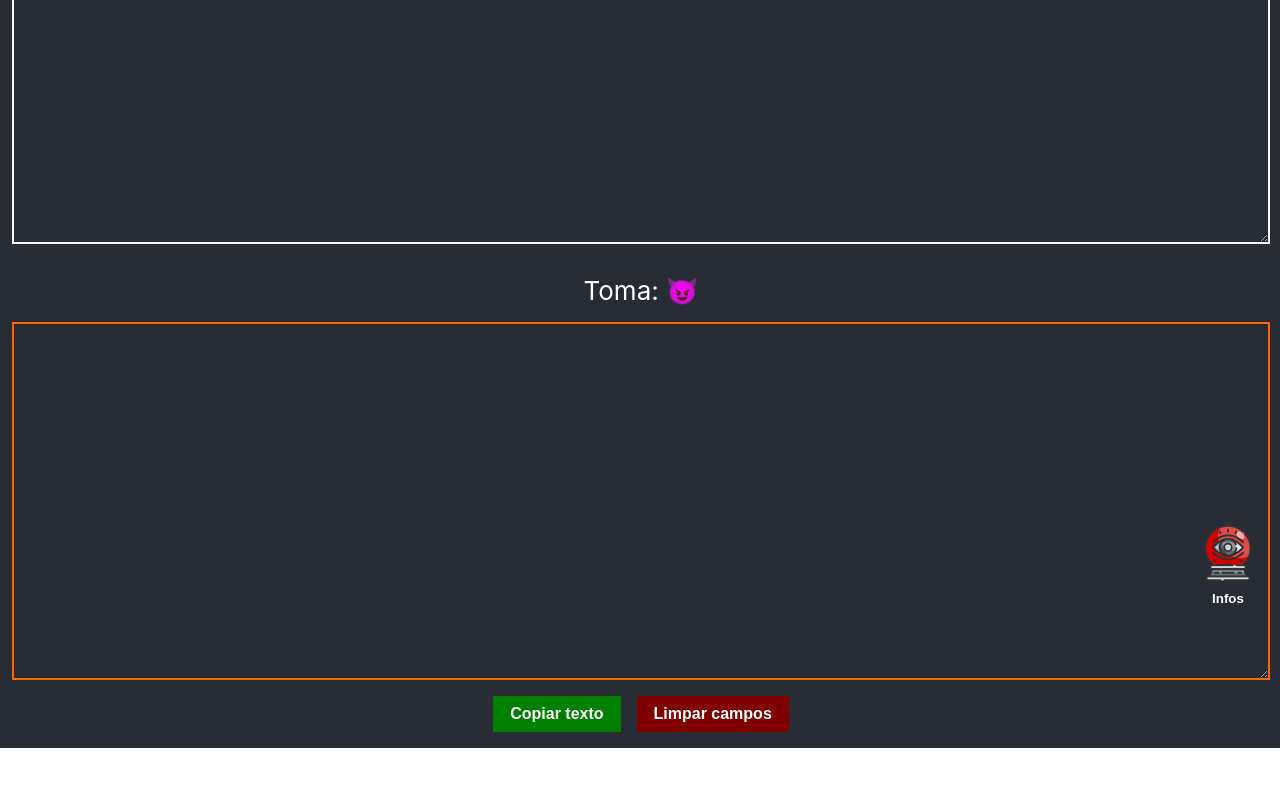
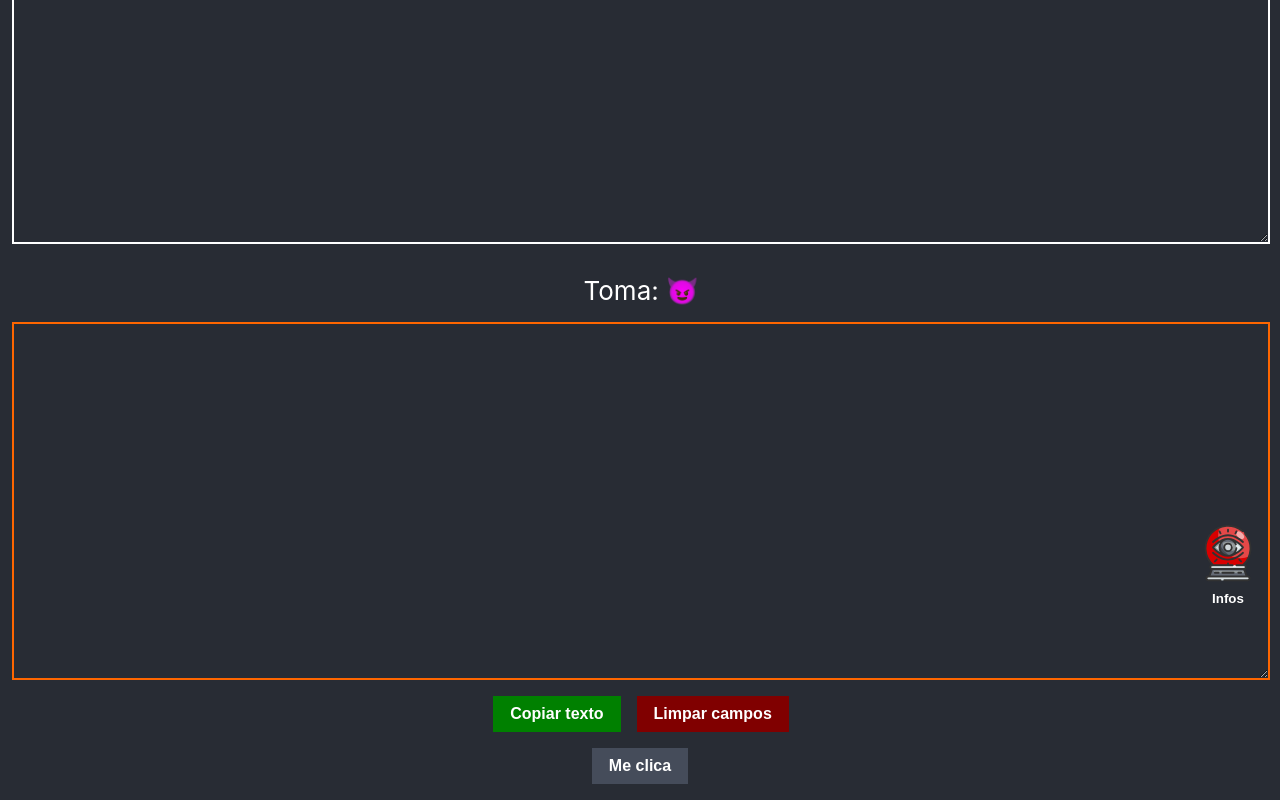
Before and after one commit to murilodpl/gordog-script, a React (Vite) app: page / in a window 1280 px wide. Shown: the part 177-977 px from the top of the page. Before the commit the page ends 925 px from the top, so only its background shows below. Built offline with nearby package versions, Linux system fonts and the light colour scheme.

Commit message:
feat: update EscapeButton component

```diff
--- a/src/App.tsx
+++ b/src/App.tsx
@@ -1,5 +1,6 @@
 import { useState } from 'react'
 import Convert from './components/Convert'
+import EscapeButton from './components/EscapeButton';
 import Info from './components/Info';
 import MonkeySound from './components/MonkeySound';
 import svgInfoEye from './img/eye_question.svg'
@@ -21,6 +22,8 @@ export default function App() {
         <img width="60px" height="60px" src={(!isInfo) ? svgInfoEye : svgInfoPaper} alt={(!isInfo) ? "Imagem de olho" : "Imagem de papel"} />
         <span>{(!isInfo) ? "Infos" : "Voltar"}</span>
       </button>
+
+      <EscapeButton />
     </div>
   )
 }
--- a/src/components/EscapeButton.tsx
+++ b/src/components/EscapeButton.tsx
@@ -1,23 +1,16 @@
 export default function EscapeButton() {
     // https://jsfiddle.net/trusktr/CmAuZ/
 
-    var caller = document.querySelector("#escapeBtn");
+    var caller = document.getElementById("escapeBtn");
 
-    function foo() {
+    function foo(e: any) {
         var randX = Math.floor(Math.random() * (window.innerWidth - 100));
         var randY = Math.floor(Math.random() * (window.innerHeight - 100));
         console.log([randX, randY]);
-        caller.stop().animate({ "left": randX + "px", "top": randY + "px" });
+        e.stop().animate({ "left": randX + "px", "top": randY + "px" });
     }
 
-    window.onload = function() {
-        caller.on('mouseenter', foo);
-        caller.on('click', function () {
-            alert('clicked!');
-        });
-    };
-
     return (
-        <button id="escapeBtn">Me clica</button>
+        <button id="escapeBtn" onClick={() => alert('clicked!')} onMouseEnter={foo}>Me clica</button>
     )
 }
```
